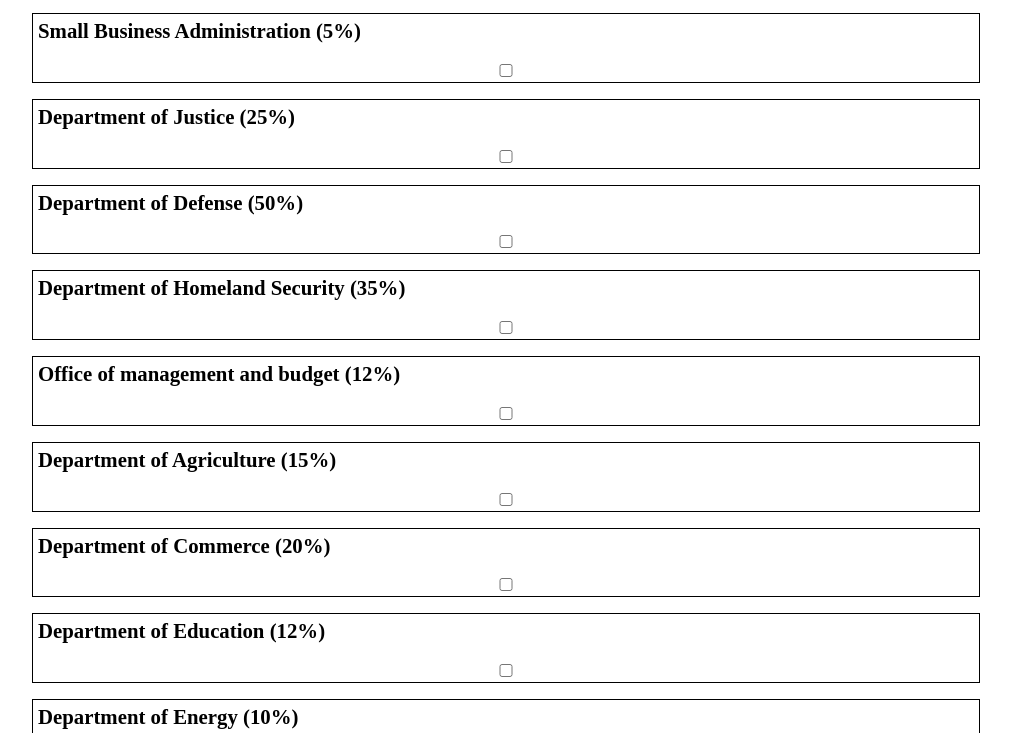
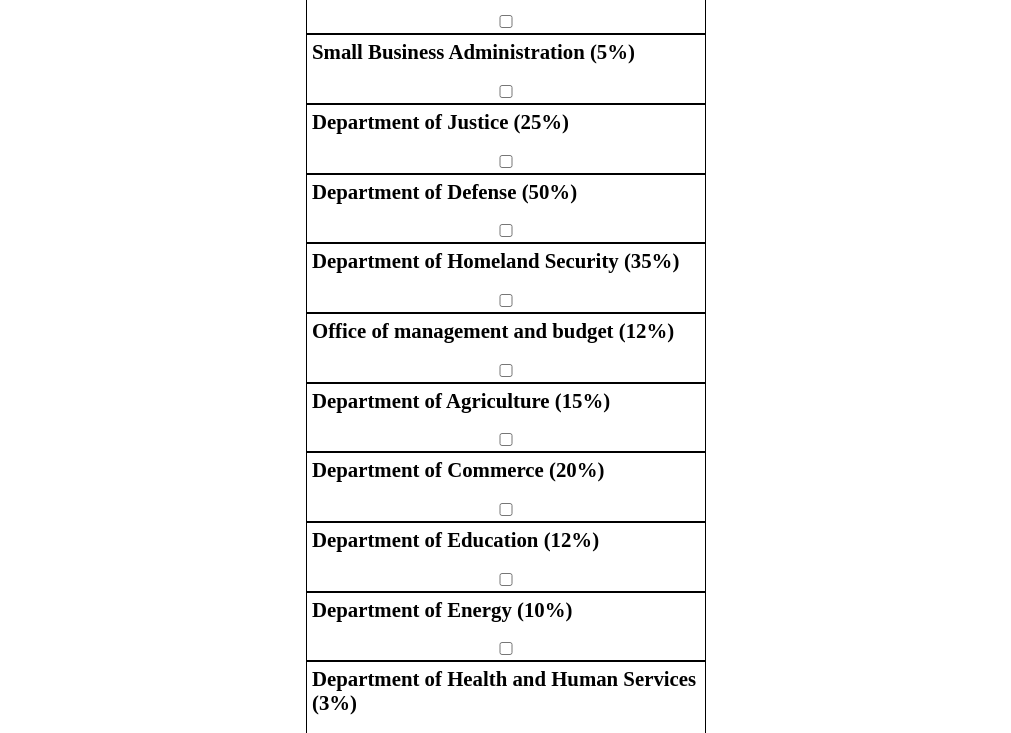
Before and after one commit to amhammo/checkbox_budget, a plain HTML site: page index.html in a window 1280 px wide. Shown: the part 340-1073 px from the top of the page, without its empty margins (134-1145 px from the left). Drawn offline with nearby package versions, Linux system fonts and the light colour scheme.

Commit message:
cosmetic

```diff
--- a/index.html
+++ b/index.html
@@ -33,6 +33,10 @@
 
       <div class="content">
         <div class="total_budget"><span>100</span>%</div>
+
+
+        <section class="flex">
+
 
           <div class="department">
             <span>EPA (10%)</span>
@@ -113,6 +117,7 @@
             <span>Department of Veterans Affairs (2%)</span>
             <input type="checkbox" value="2" />
           </div>
+        </section>
       </div>
     </div>
 
--- a/style.css
+++ b/style.css
@@ -20,7 +20,7 @@ html, body {
 }
 
 .container {
-    max-width: 980px;
+    max-width: 600px;
     margin: 0 auto;
     padding: 1em;
 }
@@ -36,6 +36,8 @@ html, body {
     margin-bottom: 1em;
     border: 1px solid black;
     padding: 5px;
+    max-width: 400px;
+    margin: 0 auto;
 }
 
 .total_budget {
@@ -57,6 +59,7 @@ input {
 
 /* Tablet/Desktop overrides */
 @media(min-width: 681px) {}
+}
 
 @media(min-width: 729px) {
     /* Any adjustments for desktop and larger go here. Note these styles will be applied to anything 729px or larger -- so desktop */
```
Lines whose indentation alone changed are shown as unchanged.
